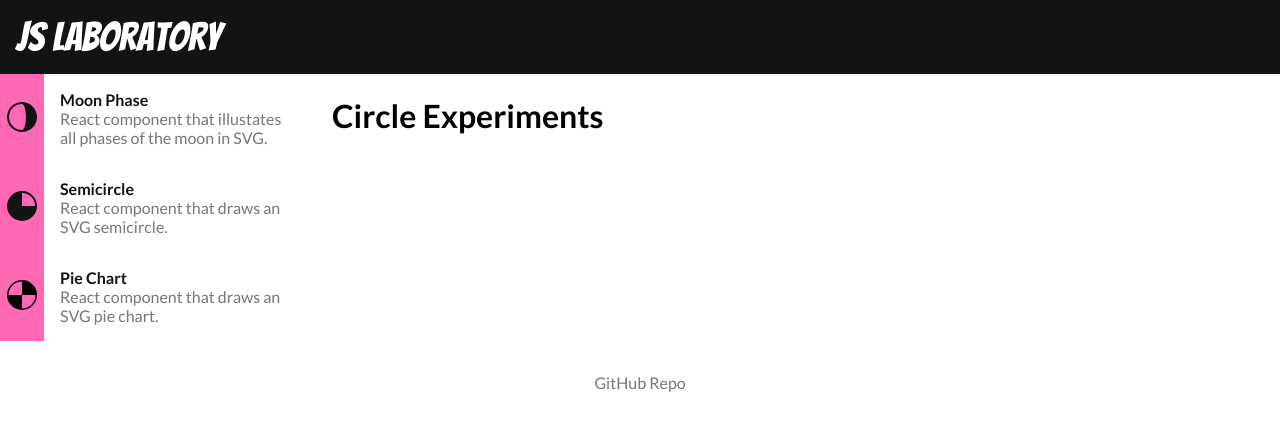
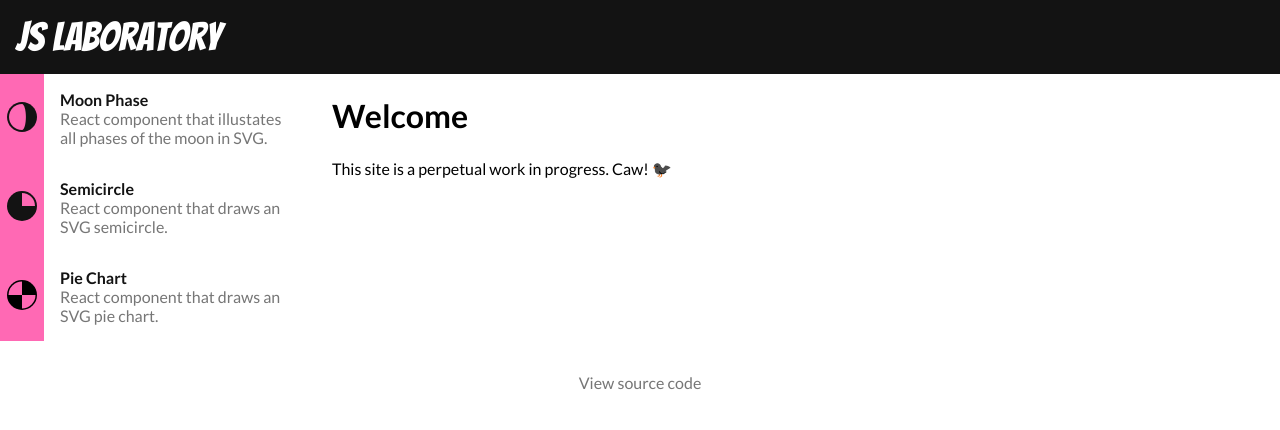
Before and after one commit to CrowsInTrenchCoat/isolations, a Next.js app: page /isolations/ in a window 1280 px wide. Shown: the top 430 px of the page. Built offline with nearby package versions, Linux system fonts and the light colour scheme.

Commit message:
Copy updates.

```diff
--- a/src/app/(demos)/main.tsx
+++ b/src/app/(demos)/main.tsx
@@ -87,7 +87,7 @@ function Footer () {
         <a
           className="repo-link"
           href="https://github.com/CrowsInTrenchCoat/isolations"
-        >GitHub Repo</a>
+        >View source code</a>
       </footer>
     </>
   )
--- a/src/app/(demos)/page-copy.mdx
+++ b/src/app/(demos)/page-copy.mdx
@@ -1 +1,3 @@
-# Circle Experiments
+# Welcome
+
+This site is a perpetual work in progress. Caw! 🐦‍⬛
```
